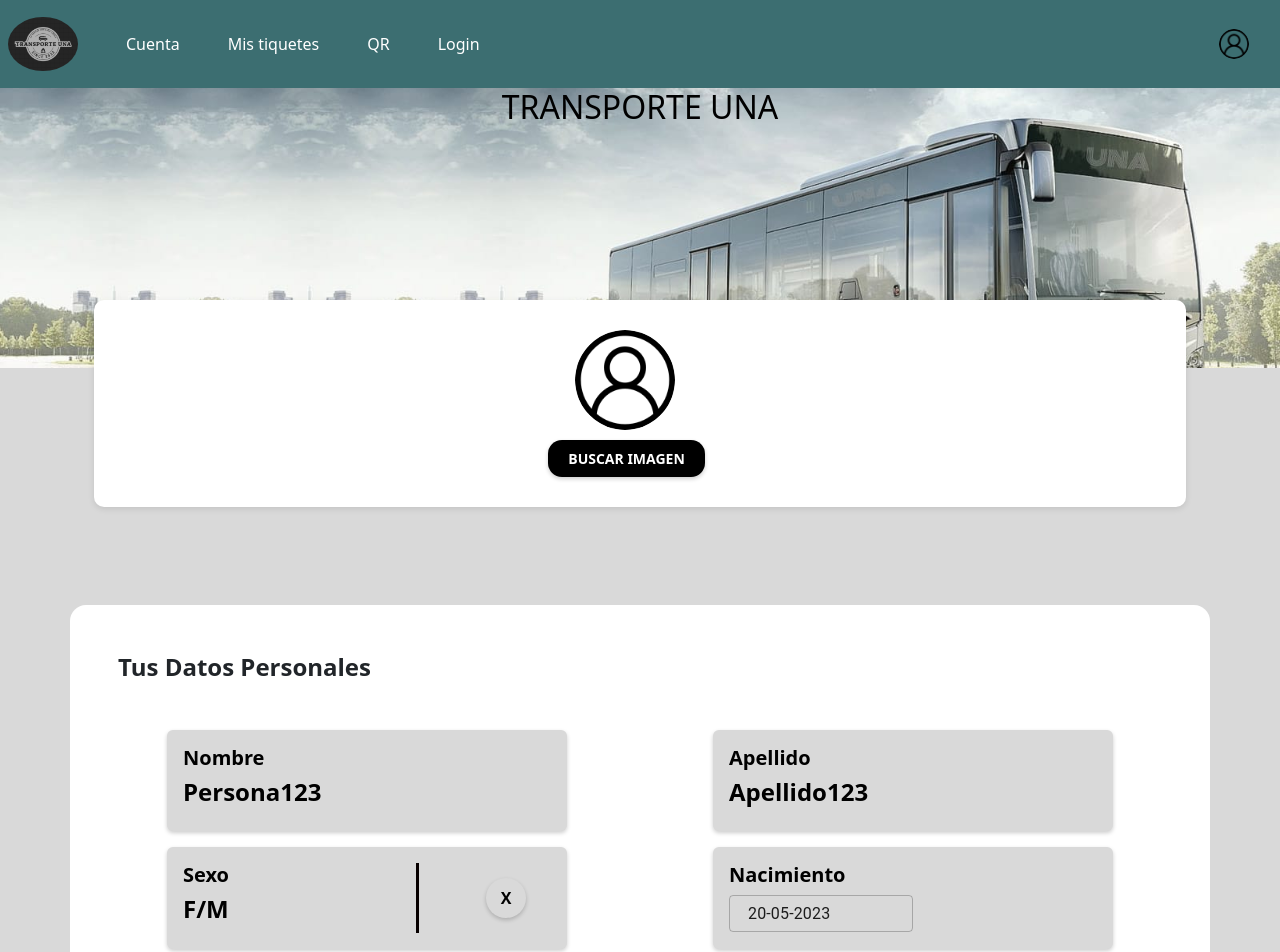
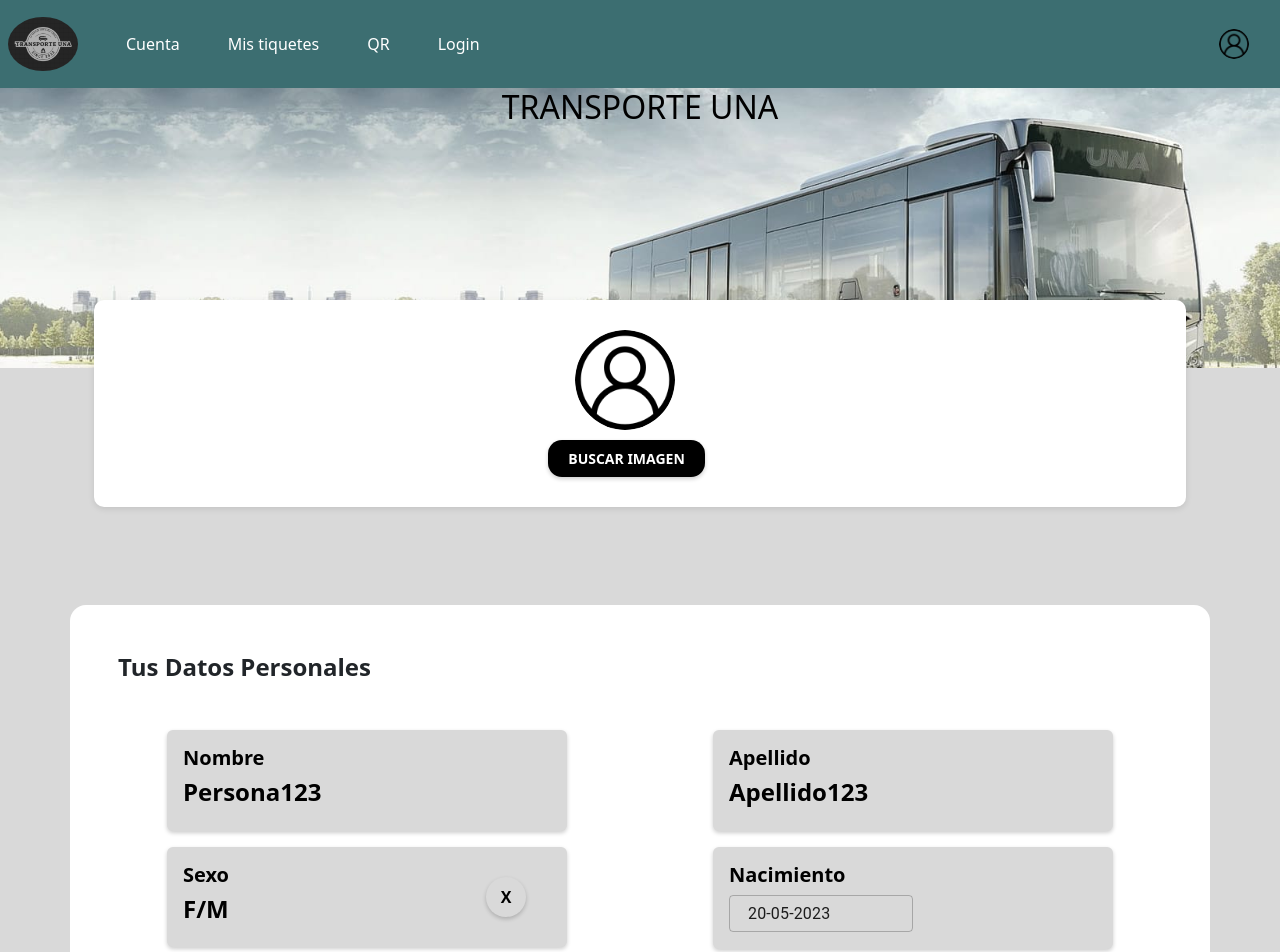
Before and after one commit to DayanaGamboaM/BoleteriaOnline, a Next.js app in the folder boleteria/: page /account in a window 1280 px wide. Shown: the top 952 px of the page. Built offline with nearby package versions, Linux system fonts and the light colour scheme; no server answers.

Commit message:
changes in PersonalInformation

```diff
--- a/boleteria/components/componentsAccount/PersonalInformation.tsx
+++ b/boleteria/components/componentsAccount/PersonalInformation.tsx
@@ -119,15 +119,6 @@ const PersonalInformation = () => {
                     <h5 style={{ fontWeight: "bold", color: "Black" }}>Sexo</h5>
                     <h4 style={{ fontWeight: "bold", color: "Black" }}>F/M</h4>
                   </div>
-                  <div
-                    id="vertical-line-gender"
-                    style={{
-                      width: "3px",
-                      height: "70px",
-                      background: "rgb(7, 0, 0)",
-                      marginLeft: "60px",
-                    }}
-                  ></div>
                   <Button
                     id="button-gender"
                     style={buttonStyles}
```
